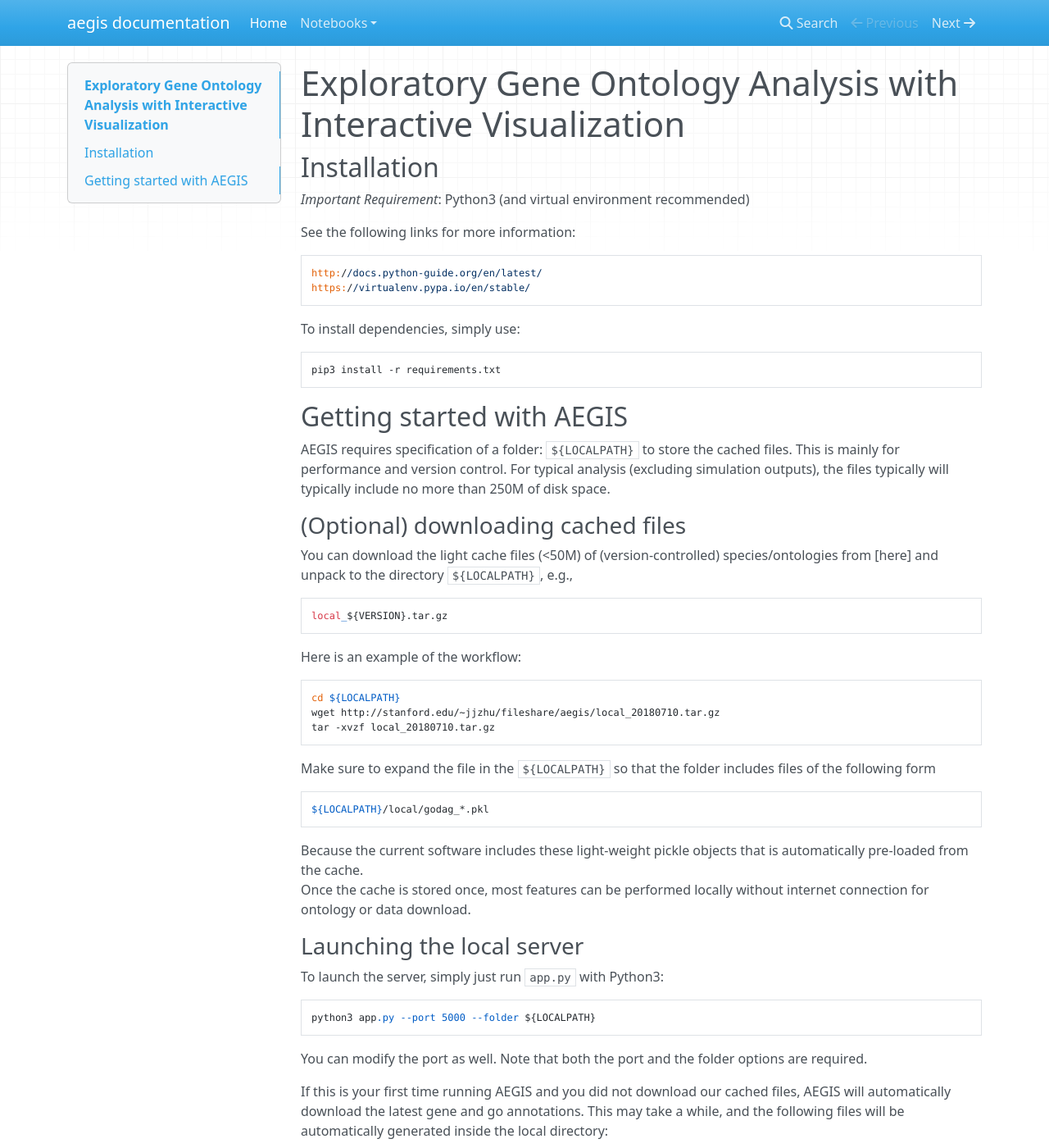
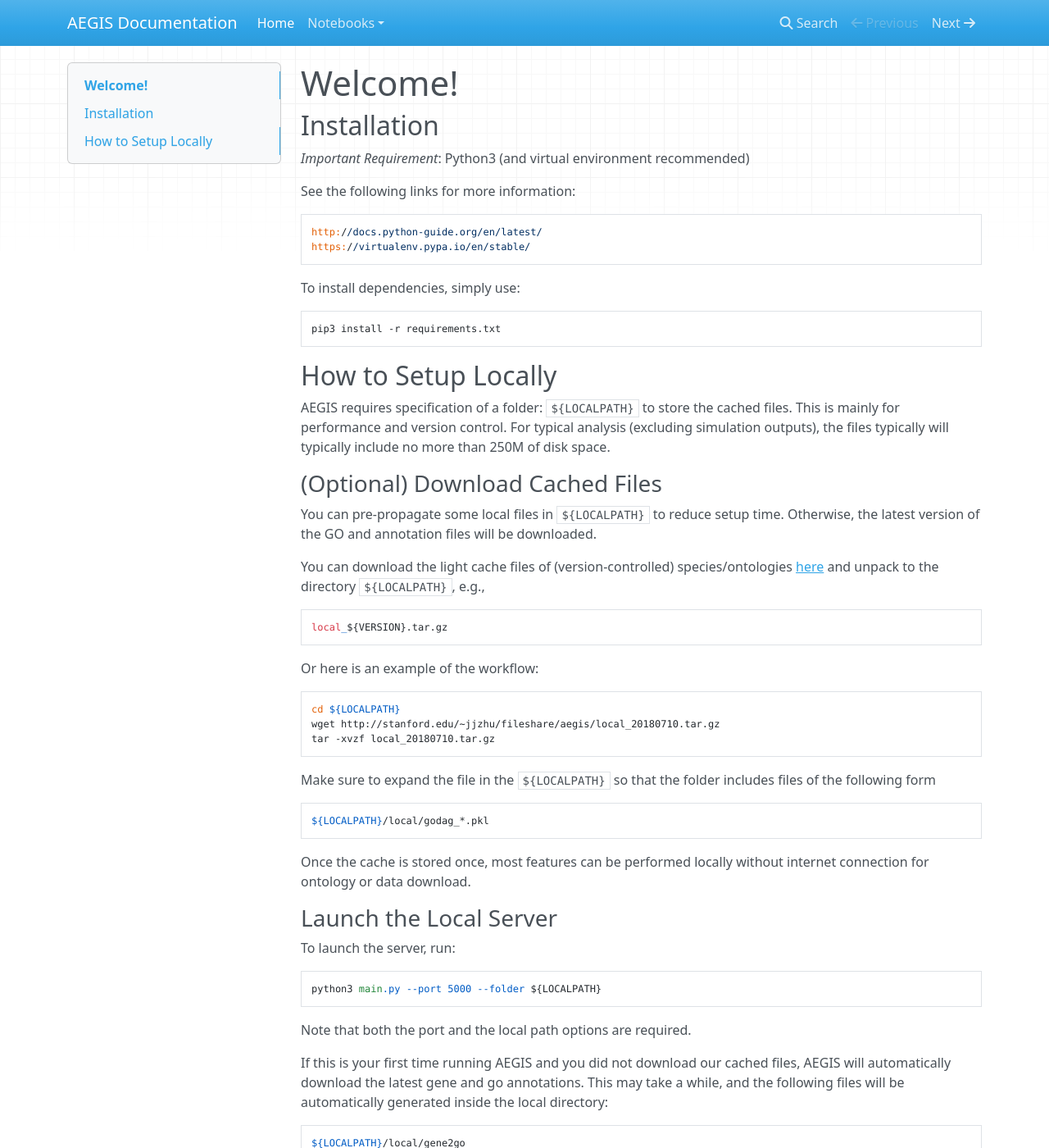
Before and after one commit to junjiezhujason/aegis, an MkDocs documentation site: the page built from docs/index.md, in a window 1280 px wide and 1400 px high. Shown: the whole window at 82% size. Built offline with MkDocs 1.6.1, drawn with Linux system fonts in a browser that asks for light colours; nearby versions of some CDN libraries.

Commit message:
changed main page doc

```diff
--- a/docs/index.md
+++ b/docs/index.md
@@ -1,5 +1,5 @@
 
-# Exploratory Gene Ontology Analysis with Interactive Visualization
+# Welcome!
 
 ## Installation
 
@@ -14,21 +14,25 @@
 
     pip3 install -r requirements.txt
 
-## Getting started with AEGIS
+## How to Setup Locally
 
 AEGIS requires specification of a folder: `${LOCALPATH}` to store the
 cached files. This is mainly for performance and version control. For typical
 analysis (excluding simulation outputs), the files typically will typically
 include no more than 250M of disk space.
 
-### (Optional) downloading cached files
-You can download the light cache files (<50M) of (version-controlled)
-species/ontologies from [here] and unpack to the directory `${LOCALPATH}`, e.g.,
+### (Optional) Download Cached Files
+
+You can pre-propagate some local files in `${LOCALPATH}` to reduce setup time.
+Otherwise, the latest version of the GO and annotation files will be downloaded.
+
+You can download the light cache files of (version-controlled)
+species/ontologies [here](http://stanford.edu/~jjzhu/fileshare/aegis)
+and unpack to the directory `${LOCALPATH}`, e.g.,
 
     local_${VERSION}.tar.gz
 
-
-Here is an example of the workflow:
+Or here is an example of the workflow:
 
     cd ${LOCALPATH}
     wget http://stanford.edu/~jjzhu/fileshare/aegis/local_20180710.tar.gz
@@ -39,19 +43,16 @@
 
     ${LOCALPATH}/local/godag_*.pkl
 
-Because the current software includes these light-weight pickle objects
-that is automatically pre-loaded from the cache.
 Once the cache is stored once, most features can be performed locally
 without internet connection for ontology or data download.
 
-### Launching the local server
+### Launch the Local Server
 
-To launch the server, simply just run `app.py` with Python3:
+To launch the server, run:
 
-    python3 app.py --port 5000 --folder ${LOCALPATH}
+    python3 main.py --port 5000 --folder ${LOCALPATH}
 
-You can modify the port as well.
-Note that both the port and the folder options are required.
+Note that both the port and the local path options are required.
 
 If this is your first time running AEGIS and you did not download our cached
 files, AEGIS will automatically download the latest gene and go annotations.
--- a/mkdocs.yml
+++ b/mkdocs.yml
@@ -1,4 +1,4 @@
-site_name: aegis documentation
+site_name: AEGIS Documentation
 nav:
 - Home: 'index.md'
 - Notebooks:
```
Also changed, not shown: README.md (+10 -15 lines).
